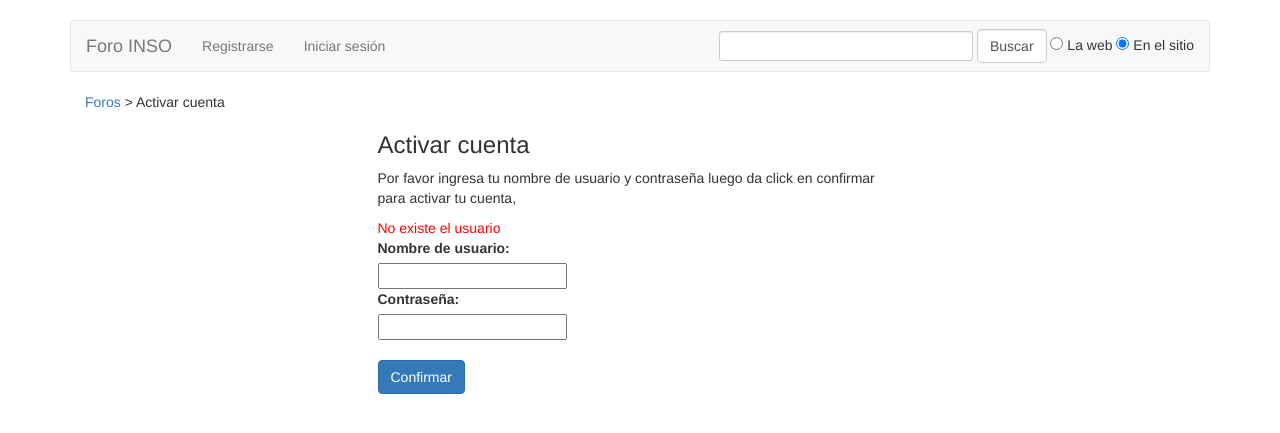
After one commit to hpguarnizo/SitioWeb, a Django app: a page that uses templates/foro/activarCuenta.html in a window 1280 px wide. The commit adds this page. Shown: the top 433 px of the page. Run offline with Django 3.2, Linux system fonts and the light colour scheme; some libraries are stand-ins or nearby versions.

Commit message:
Desactivar y activar cuenta

```diff
--- a/Foro/forms.py
+++ b/Foro/forms.py
@@ -5,7 +5,6 @@ from.models import *
 from registration.forms import RegistrationFormUniqueEmail
 from django import forms
 from django.contrib.auth.models import User
-
 
 
 
--- a/Foro/models.py
+++ b/Foro/models.py
@@ -2,6 +2,7 @@ from django.db.models import *
 from django.contrib.auth.models import User
 from django.conf import settings
 from Foro.util import reverse2
+
 
 
 class Foro(Model):
--- a/Foro/views.py
+++ b/Foro/views.py
@@ -8,6 +8,7 @@ from django.views.generic.detail import DetailView
 from django.views.generic.list import ListView
 from Foro.util import redir
 from SitioWeb.settings import MEDIA_URL
+from django.contrib.auth import authenticate
 
 
 # Create your views here.
@@ -168,3 +169,34 @@ def CrearMensaje(request):
         return redirect('mensajes', pk=tema.id)
     else:
         return redirect('home')
+
+def DesactivarCuenta(request):
+    password=request.POST.get('password')
+    usuario=request.user
+    if usuario.check_password(password):
+       usuario.is_active=False
+       usuario.save()
+       return redirect('/accounts/logout/?next=/')
+    else:
+       context={'mensaje':'Contraseña incorrecta'}
+       return render(request,'foro/desactivarCuenta.html',context)
+
+
+def ActivarCuenta(request):
+    password=request.POST.get('password')
+    username=request.POST.get('username')
+    usuario=authenticate(username=username,password=password)
+    if usuario:
+       if usuario.is_active:
+          context={'mensaje':'Esta cuenta está activada'}
+          return render(request,'foro/activarCuenta.html',context)
+       else:
+         usuario.is_active=True
+         usuario.save()
+         return redirect('registration_activation_complete')
+    else:
+       context={'mensaje':'No existe el usuario'}
+       return render(request,'foro/activarCuenta.html',context)
+
+def prueba(request):
+    return render(request,'prueba.html')
--- a/SitioWeb/settings.py
+++ b/SitioWeb/settings.py
@@ -41,7 +41,11 @@ INSTALLED_APPS = (
     'Foro',
     #aplicaciones de terceros
     'registration',
+    'django_wysiwyg',
     'crispy_forms',
+
+
+
 )
 
 MIDDLEWARE_CLASSES = (
@@ -121,3 +125,5 @@ CRISPY_TEMPLATE_PACK = 'bootstrap3'
 SITE_ID=1
 #Email backend
 EMAIL_BACKEND = 'django.core.mail.backends.console.EmailBackend'
+
+DJANGO_WYSIWYG_FLAVOR = "yui_advanced"
--- a/SitioWeb/urls.py
+++ b/SitioWeb/urls.py
@@ -22,6 +22,7 @@ from Foro.views import *
 from django.conf.urls.static import static
 from SitioWeb.settings import MEDIA_URL, MEDIA_ROOT
 from Foro.security import anonymous_required as AR
+from django.views.generic.base import TemplateView
 
 urlpatterns = [
 
@@ -29,13 +30,17 @@ urlpatterns = [
     url(r'^nuevotema/(?P<pk>\d+)/$', LR(NuevoTema), name='nuevo_tema'),
     url(r'^creartema/$', LR(CrearTema), name='crear_tema'),
     url(r'^temas/(?P<pk>\d+)/$', ListaTemas.as_view(), name="temas"),
-    url(r'^mensajes/(?P<pk>\d+)/$', ListaMensajes.as_view(), name="mensajes"),
+    url(r'^mensajes/(?P<pk>\d+)/$',LR(ListaMensajes.as_view()), name="mensajes"),
     url(r'^nuevomensaje/(?P<pk>\d)/$',LR(NuevoMensaje), name="nuevo_mensaje"),
     url(r'^crearmensaje/$',LR(CrearMensaje), name="crear_mensaje"),
     url(r'^usuario/(?P<pk>\d+)/', LR(DetalleUsuario.as_view()), name="detalle_usuario"),
     url(r'^accounts/login/$', AR(login), name='auth_login', ),
     url(r'^temascreados/(?P<pk>\d+)/', LR(ListaTemasUsuario.as_view()), name="temas_creados"),
     url(r'^mensajescreados/(?P<pk>\d+)/', LR(ListaMensajesUsuario.as_view()), name="mensajes_creados"),
+    url(r'^desactivar/$', LR(TemplateView.as_view(template_name = "foro/desactivarCuenta.html")), name="desactivar"),
+    url(r'^activar/$', AR(TemplateView.as_view(template_name = "foro/activarCuenta.html")), name="activar"),
+    url(r'^estado/$',LR(DesactivarCuenta) ,name='estado'),
+    url(r'^actestado/$',AR(ActivarCuenta) ,name='estado_act'),
 
     url(r'^msjcensura/(?P<pk>\d+)/', LR(MensajeCensura), name="censura"),
     url(r'^confcensura/$', LR(ConfirmarCensura), name="conf_censura"),
@@ -49,6 +54,10 @@ urlpatterns = [
     url(r'^editperfil/(?P<pk>\d+)/$', LR(EditarPerfil.as_view()), {}, name="editar_perfil"),
     url(r'^edituser/(?P<pk>\d+)/$', LR(EditarUsuario.as_view()), {}, name="editar_user"),
 
+
+
+    url(r'^prueba/$',prueba)
+
 ]
 
 urlpatterns += static(MEDIA_URL, document_root=MEDIA_ROOT)
--- /dev/null
+++ b/templates/foro/activarCuenta.html
@@ -0,0 +1,46 @@
+{% extends "base.html" %}
+{% load i18n %}
+
+
+{% block title %}{% trans "Activar cuenta" %}{% endblock %}
+
+{% block content %}
+
+    <div class="container-fluid">
+
+        <a href="{% url 'home' %}">Foros</a> > Activar cuenta
+        <br>
+
+        <div class="col-sm-6 col-sm-offset-3">
+            <h3>{% trans "Activar cuenta" %}</h3>
+
+            <p>
+                {% blocktrans %}
+                    Por favor ingresa tu nombre de usuario y contraseña luego da click en confirmar para activar tu cuenta,
+
+                {% endblocktrans %}
+            </p>
+            {% if mensaje %}
+                <div class="inapropiado">
+                    {{ mensaje }} <br>
+                </div>
+            {% endif %}
+            <form  method="post" action="{% url 'estado_act' %}">
+                {% csrf_token %}
+
+                <label for="username">Nombre de usuario:</label><br>
+                <input id="username" type="text" name="username" required/>
+                <br>
+                <label for="password">Contraseña:</label><br>
+                <input id="password" type="password" name="password" required/>
+                <br><br>
+                <input class="btn btn-primary" type="submit" value="{% trans 'Confirmar' %}"/>
+
+
+            </form>
+
+
+        </div>
+    </div>
+
+{% endblock %}
--- a/templates/foro/editarUsuario.html
+++ b/templates/foro/editarUsuario.html
@@ -6,6 +6,9 @@
 
 {% block content %}
 
+     <a href="{% url 'home' %}">Foros</a> > <a href="{% url 'editar_perfil' request.user.id %}">Mi perfil</a>
+     > Editar perfil
+    <br>
     <div class="col-sm-6 col-sm-offset-3">
         <h3>{% trans "Editar información" %}</h3>
        <form method="post" action="">
--- a/templates/foro/nuevoMensaje.html
+++ b/templates/foro/nuevoMensaje.html
@@ -14,7 +14,7 @@
     <form method="post" action="{% url 'crear_mensaje' %}">
         {% csrf_token %}
         <label for="mensaje">Mensaje:</label><br>
-        <textarea id="mensaje" name="mensaje" rows="20" cols="95" required></textarea> <br>
+        <textarea id="mensaje" name="mensaje" rows="15" cols="95" required></textarea> <br>
         <input type="hidden" name="tema" value="{{ tema }}"/>
         <input class="btn btn-primary" type="submit" name="confirmar" value="Confirmar"/>
 
--- a/templates/foro/nuevoTema.html
+++ b/templates/foro/nuevoTema.html
@@ -14,7 +14,7 @@
         <label for="tema">Título del tema:</label><br>
         <input id="tema" type="text" name="tema"  required/> <br>
         <label for="mensaje">Mensaje:</label><br>
-        <textarea id="mensaje" name="mensaje" rows="20" cols="95" required></textarea> <br>
+        <textarea id="mensaje" name="mensaje" rows="15" cols="95" required></textarea> <br>
         <input type="hidden" name="foro" value="{{ foro }}"/>
         <input  type="submit" class="btn btn-primary" name="confirmar" value="Confirmar"/>
 
--- a/templates/registration/login.html
+++ b/templates/registration/login.html
@@ -13,10 +13,10 @@
     <input class="btn btn-primary" type="submit" value="{% trans 'Ingresar' %}" />
     <input type="hidden" name="next" value="{{ next }}" />
 </form>
-
+<br>
 <p>{% trans "¿Olvidaste tu contraseña?" %} <a href="{% url 'auth_password_reset' %}">{% trans "Cámbiala" %}</a>.</p>
 <p>{% trans "¿No eres miembro?" %} <a href="{% url 'registration_register' %}">{% trans "Regístrate" %}</a>.</p>
-
+<p>{% trans "¿Has desactivado tu cuenta?" %} <a href="{% url 'activar' %}">{% trans "Actívala" %}</a></p>
 </div>
 
 
--- a/templates/registration/logout.html
+++ b/templates/registration/logout.html
@@ -4,5 +4,5 @@
 {% block title %}{% trans "Logged out" %}{% endblock %}
 
 {% block content %}
-<p>{% trans "Successfully logged out" %}.</p>
+<p>{% trans "Sesión terminada satisfactoriamente" %}.</p>
 {% endblock %}
--- a/templates/registration/password_reset_complete.html
+++ b/templates/registration/password_reset_complete.html
@@ -9,7 +9,7 @@
          <h3>{% trans "Cambio de contraseña completo" %}</h3>
         <p>
             {% trans "Su contraseña ha cambiado!" %}
-          {% blocktrans %}Ahora puede <a href="{% url 'auth_login' %}?next='/'">iniciar sesión.</a>{% endblocktrans %}.
+          {% blocktrans %}Ahora puede <a href="/accounts/login/?next=/">iniciar sesión.</a>{% endblocktrans %}.
 
        </p>
 
--- a/templates/registration/password_reset_confirm.html
+++ b/templates/registration/password_reset_confirm.html
@@ -1,6 +1,6 @@
 {% extends "registration/registration_base.html" %}
 {% load i18n %}
-
+{% load crispy_forms_tags %}
 {% block title %}{% trans "Confirmar cambio de contraseña" %}{% endblock %}
 
 {% block content %}
@@ -14,8 +14,8 @@
 
         <form method="post" action="">
             {% csrf_token %}
-            {{ form.as_p }}
-            <input type="submit" value="{% trans 'Set password' %}"/>
+            {{ form|crispy }}
+            <input class="btn btn-primary" type="submit" value="{% trans 'Cambiar contraseña' %}"/>
         </form>
 
     </div>
```
Also changed, not shown: templates/foro/desactivarCuenta.html (added, +45 -0 lines), templates/foro/perfil.html (+13 -12 lines), templates/prueba.html (added, +16 -0 lines), templates/registration/password_change_form.html (+9 -2 lines).
